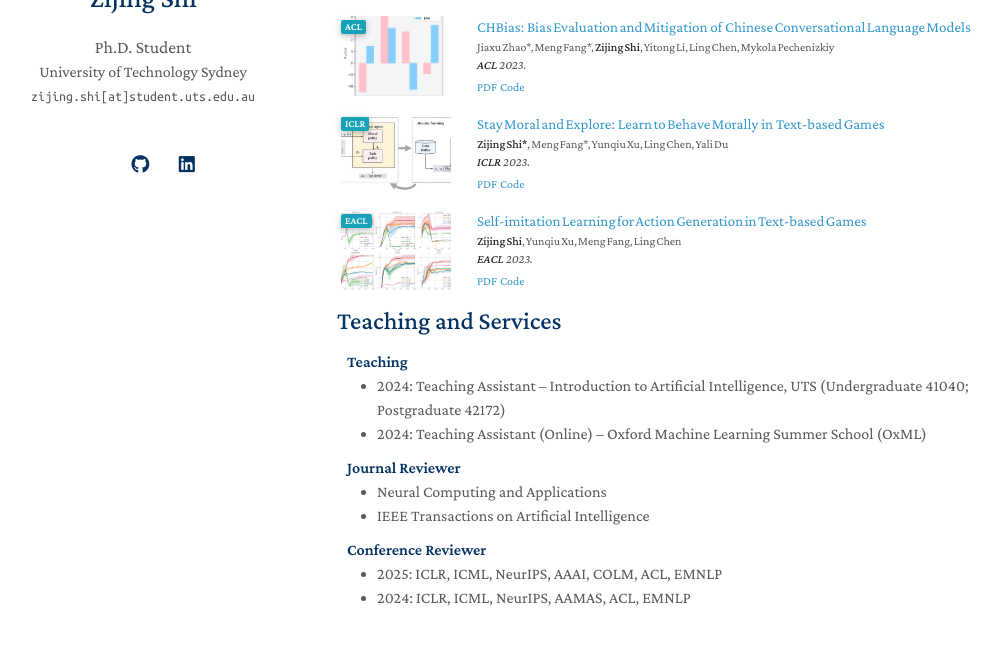
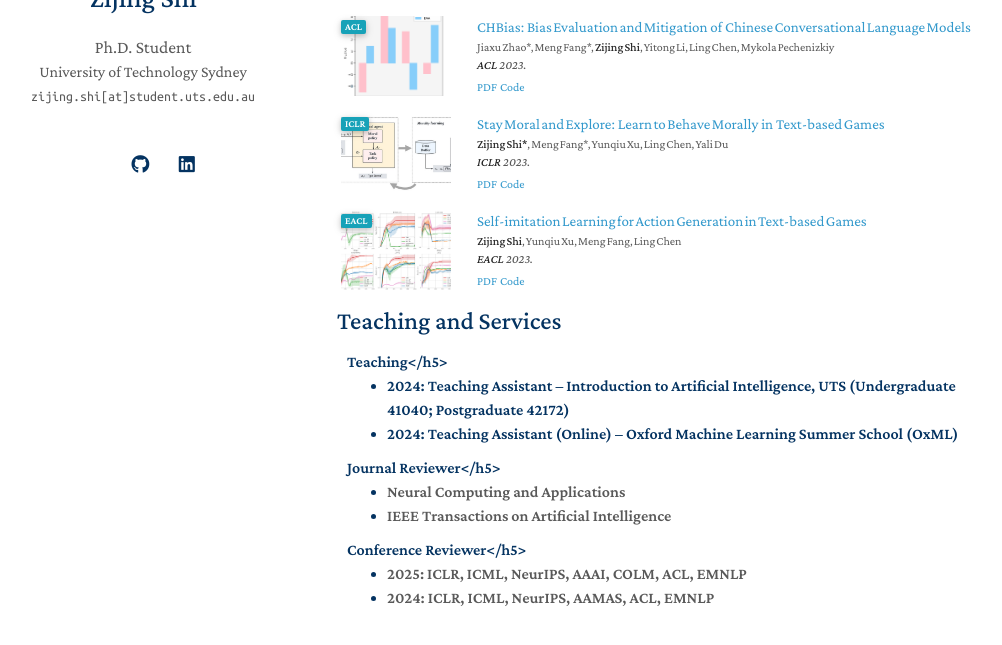
Before and after one commit to winni18/winni18.github.io, a Jekyll site: the page built from index.md, in a window 1280 px wide and 900 px high, scrolled down 584 px, cut to the strip 206-851 px from the top of the window. Shown: the whole strip, without its empty margins (133-1135 px from the left). Built offline with Jekyll 4.4.1, drawn with Linux system fonts in a browser that asks for light colours; nearby versions of some CDN libraries; a style sheet for code colours, icons or effects is not loaded; our own code applies the rules of GitHub Pages for plain Markdown files.

Commit message:
Update services.md

```diff
--- a/_includes/services.md
+++ b/_includes/services.md
@@ -1,7 +1,7 @@
 ## Teaching and Services
 
 
-<h4 style="margin: 0 10px 0;">Teaching</h4>
+<h4 style="margin: 0 10px 0;">Teaching</h5>
 
 <ul style="margin: 0 0 10px;">
   <li>2024: Teaching Assistant – Introduction to Artificial Intelligence, UTS (Undergraduate 41040; Postgraduate 42172)</li>
@@ -9,14 +9,14 @@
 </ul>
 
 
-<h4 style="margin:0 10px 0;">Journal Reviewer</h4>
+<h4 style="margin:0 10px 0;">Journal Reviewer</h5>
 
 <ul style="margin:0 0 10px;">
   <li><autocolor>Neural Computing and Applications</autocolor></li>
   <li><autocolor>IEEE Transactions on Artificial Intelligence</autocolor></li>
 </ul>
 
-<h4 style="margin:0 10px 0;">Conference Reviewer</h4>
+<h4 style="margin:0 10px 0;">Conference Reviewer</h5>
 <ul style="margin:0 0 10px;">
   <li><autocolor>2025: ICLR, ICML, NeurIPS, AAAI, COLM, ACL, EMNLP</autocolor></li>
   <li><autocolor>2024: ICLR, ICML, NeurIPS, AAMAS, ACL, EMNLP</autocolor></li>
```
